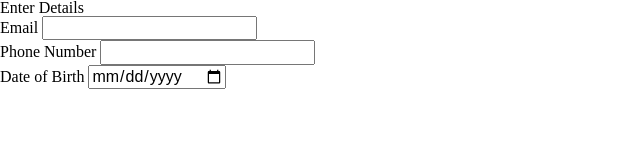
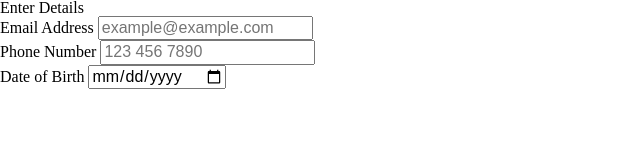
Before and after one commit to katdeviit/itmd362-lab3, a plain HTML site: page index.html in a window 1280 px wide. Shown: the whole page, without its empty margins (0-640 px from the left). Drawn offline with Linux system fonts and the light colour scheme.

Commit message:
Add form attributes

```diff
--- a/index.html
+++ b/index.html
@@ -17,15 +17,20 @@
   <body>
     <section>
       <h2>Enter Details</h2>
-      <form>
+      <form action="/form_submit.php" method="POST" autocomplete="on">
         <div class="field">
-          <label for="email">Email</label>
-          <input type="email" id="email" />
+          <label for="email">Email Address</label>
+          <input
+            type="email"
+            id="email"
+            placeholder="example@example.com"
+            required
+          />
         </div>
 
         <div class="field">
           <label for="phone">Phone Number</label>
-          <input type="tel" id="phone" />
+          <input type="tel" id="phone" placeholder="123 456 7890" required />
         </div>
 
         <div class="field">
```
